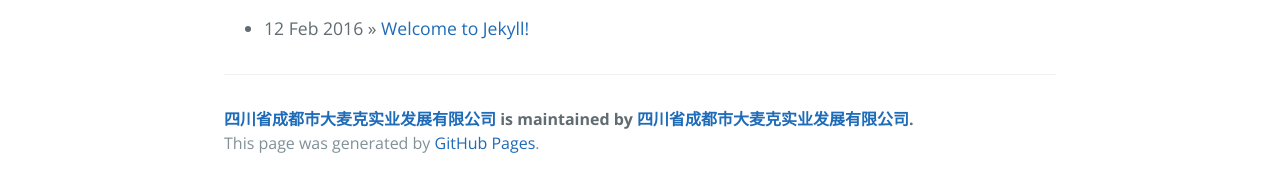
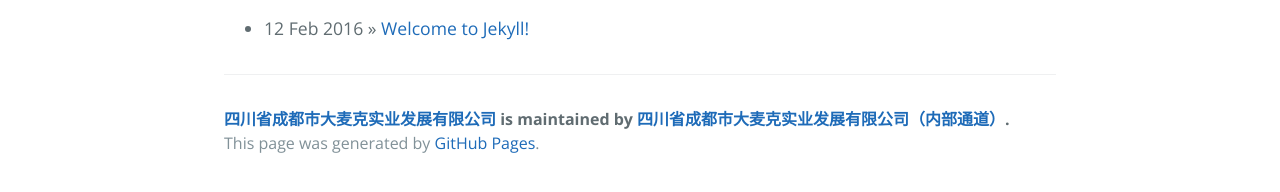
Before and after one commit to GreatBlog/GreatBlog.Github.io, a Jekyll site: the page built from index.html, in a window 1280 px wide. Shown: the part 498-690 px from the top of the page. Built offline with Jekyll 4.4.1, drawn with Linux system fonts in a browser that asks for light colours; the list of posts is cut into pages by our own code.

Commit message:
Update _config.yml

```diff
--- a/_config.yml
+++ b/_config.yml
@@ -7,8 +7,8 @@ locale:       "en"
 
 # About/contact
 author:
-  name:       四川省成都市大麦克实业发展有限公司
-  url:        https://dwo.sharepoint.com(内部通道）
+  name:       四川省成都市大麦克实业发展有限公司（内部通道）
+  url:        https://dwo.sharepoint.com
 
 # Gems
 gems:
```
